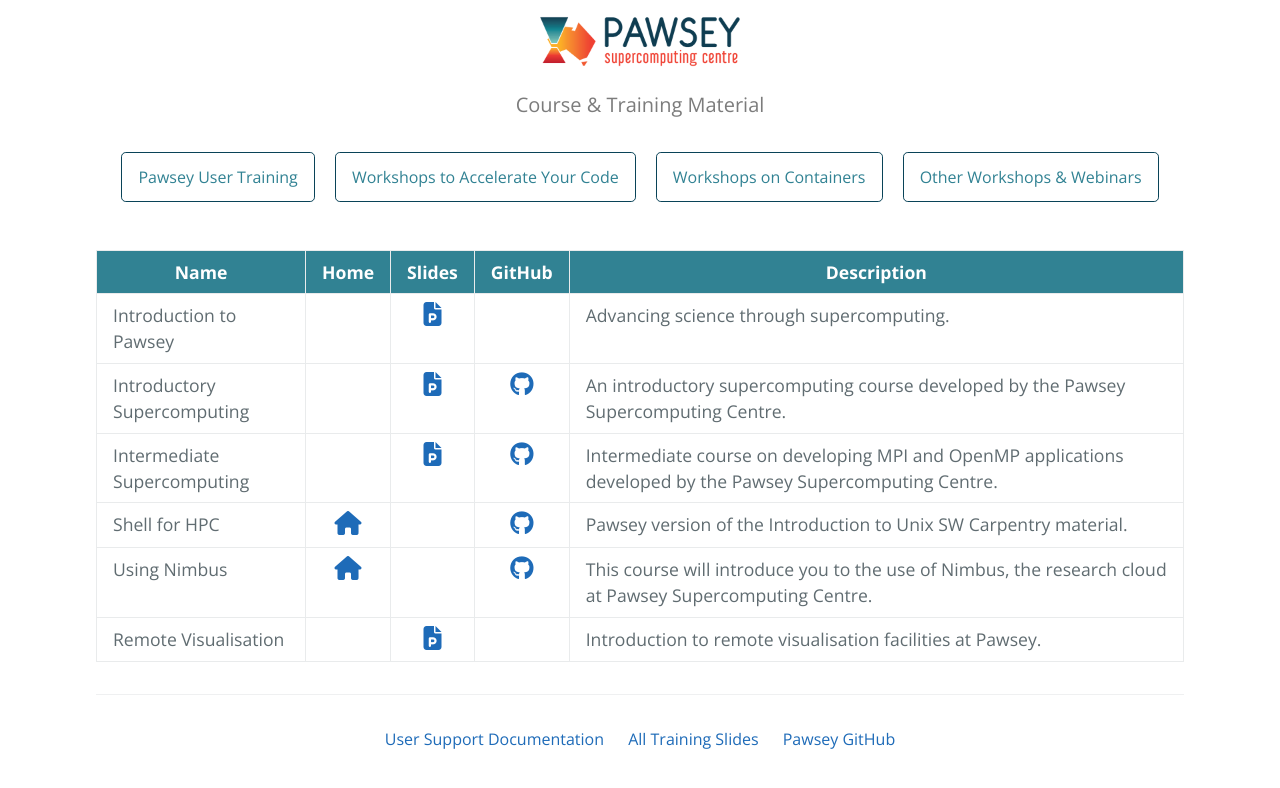
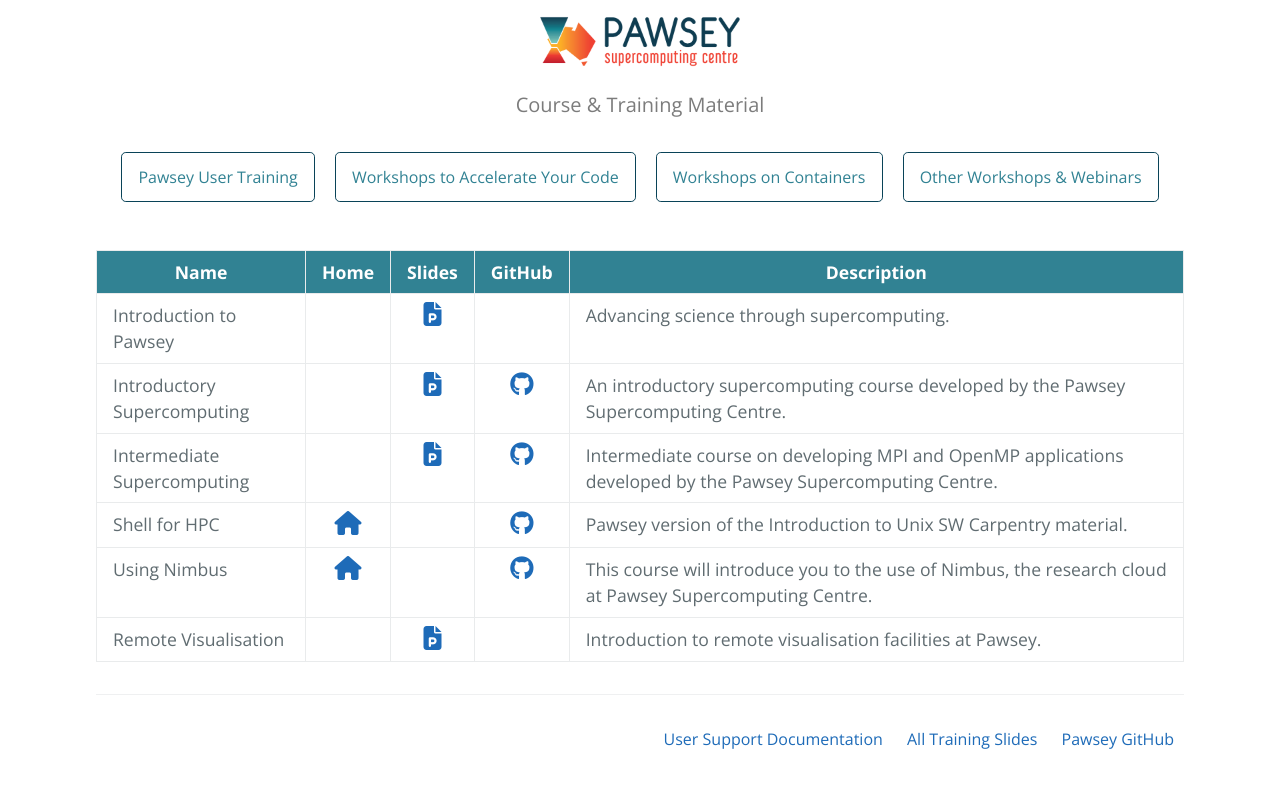
Before and after one commit to ratkinson0405/ratkinson0405.github.io, a Jekyll site: the page built from index.md, in a window 1280 px wide. Shown: the top 788 px of the page. Built offline with Jekyll 4.4.1, drawn with Linux system fonts in a browser that asks for light colours; nearby versions of some CDN libraries; our own code applies the rules of GitHub Pages for plain Markdown files; the repository's description, which GitHub fills in, is left out.

Commit message:
Update default.html

```diff
--- a/_layouts/default.html
+++ b/_layouts/default.html
@@ -63,7 +63,7 @@
       </div>
       <footer class="site-footer">
         <span class="site-footer-credits"></span>
-        <div style="text-align: center;">
+        <div class="external-links">
           {% for externalLink in site.data.externalLinks.links %}
             <a href="{{ externalLink.url }}" style="padding: 10px;">{{ externalLink.title }}</a>
           {% endfor %}
```
